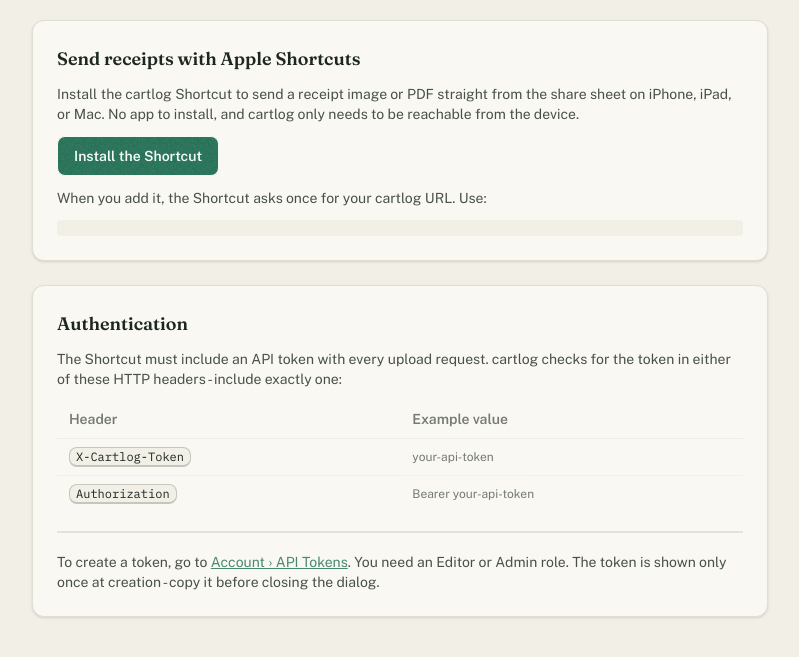
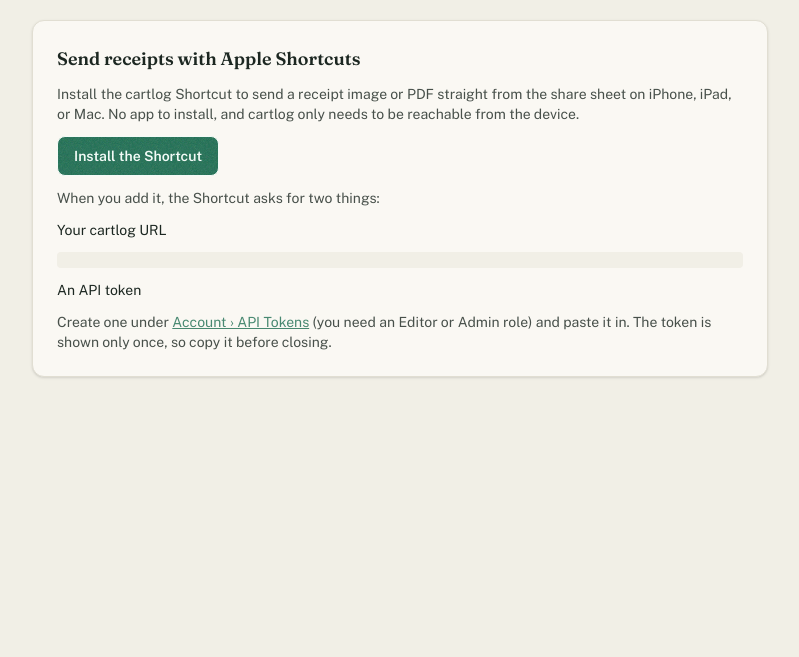
Before and after one commit to natelandau/cartlog, a Python web app: template src/cartlog/web/templates/integrations.html in a window 1280 px wide. Shown: the part 146-803 px from the top of the page, without its empty margins (240-1039 px from the left). After the commit the page ends 524 px from the top, so only its background shows below. Run offline with Jinja, Linux system fonts and the light colour scheme; the template is opened without the code that fills it, so the values that code supplies are empty; style sheets or scripts are compiled from the project's sources.

Commit message:
refactor(web): simplify the integrations page to URL and token
Drop the Authentication card and its HTTP header table: the Shortcut handles
the headers, so users only need the cartlog URL and an API token. The single
card now shows the URL to paste plus a line on creating a token under Account
> API Tokens.

```diff
--- a/src/cartlog/web/templates/integrations.html
+++ b/src/cartlog/web/templates/integrations.html
@@ -12,44 +12,17 @@
         the device.
       </p>
       <a href="{{ shortcut_url }}" class="btn btn-primary w-fit">Install the Shortcut</a>
-      <p class="text-sm opacity-80">When you add it, the Shortcut asks once for your cartlog URL. Use:</p>
+      <p class="text-sm opacity-80">When you add it, the Shortcut asks for two things:</p>
+
+      <p class="text-sm font-medium">Your cartlog URL</p>
       <code class="block w-full rounded bg-base-200 p-2 text-sm break-all">{{ upload_url }}</code>
-    </div>
-  </section>
 
-  <section class="card border border-base-300 bg-base-100 shadow-sm">
-    <div class="card-body gap-3">
-      <h2 class="card-title">Authentication</h2>
+      <p class="text-sm font-medium">An API token</p>
       <p class="text-sm opacity-80">
-        The Shortcut must include an API token with every upload request. cartlog checks for the
-        token in either of these HTTP headers - include exactly one:
-      </p>
-      <div class="overflow-x-auto">
-        <table class="table table-sm">
-          <thead>
-            <tr>
-              <th>Header</th>
-              <th>Example value</th>
-            </tr>
-          </thead>
-          <tbody>
-            <tr>
-              <td><kbd class="kbd kbd-sm">X-Cartlog-Token</kbd></td>
-              <td class="opacity-60 text-xs">your-api-token</td>
-            </tr>
-            <tr>
-              <td><kbd class="kbd kbd-sm">Authorization</kbd></td>
-              <td class="opacity-60 text-xs">Bearer your-api-token</td>
-            </tr>
-          </tbody>
-        </table>
-      </div>
-      <div class="divider my-0"></div>
-      <p class="text-sm opacity-80">
-        To create a token, go to
-        <a href="/account/tokens" class="link link-primary">Account &rsaquo; API Tokens</a>.
-        You need an Editor or Admin role. The token is shown only once at creation - copy it before
-        closing the dialog.
+        Create one under
+        <a href="/account/tokens" class="link link-primary">Account &rsaquo; API Tokens</a>
+        (you need an Editor or Admin role) and paste it in. The token is shown only once, so copy
+        it before closing.
       </p>
     </div>
   </section>
```
Also changed, not shown: tests/web/test_integrations.py (+6 -5 lines).
